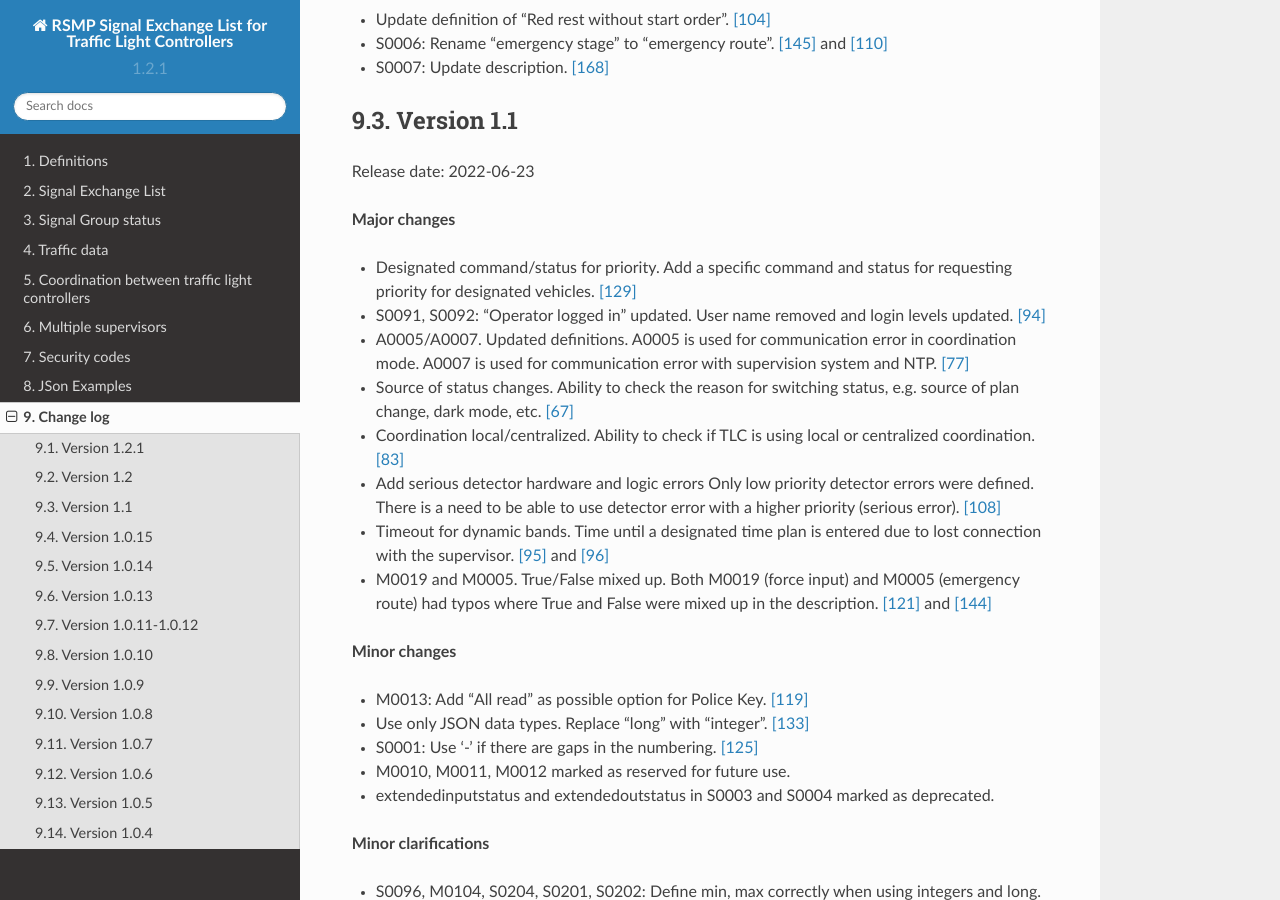
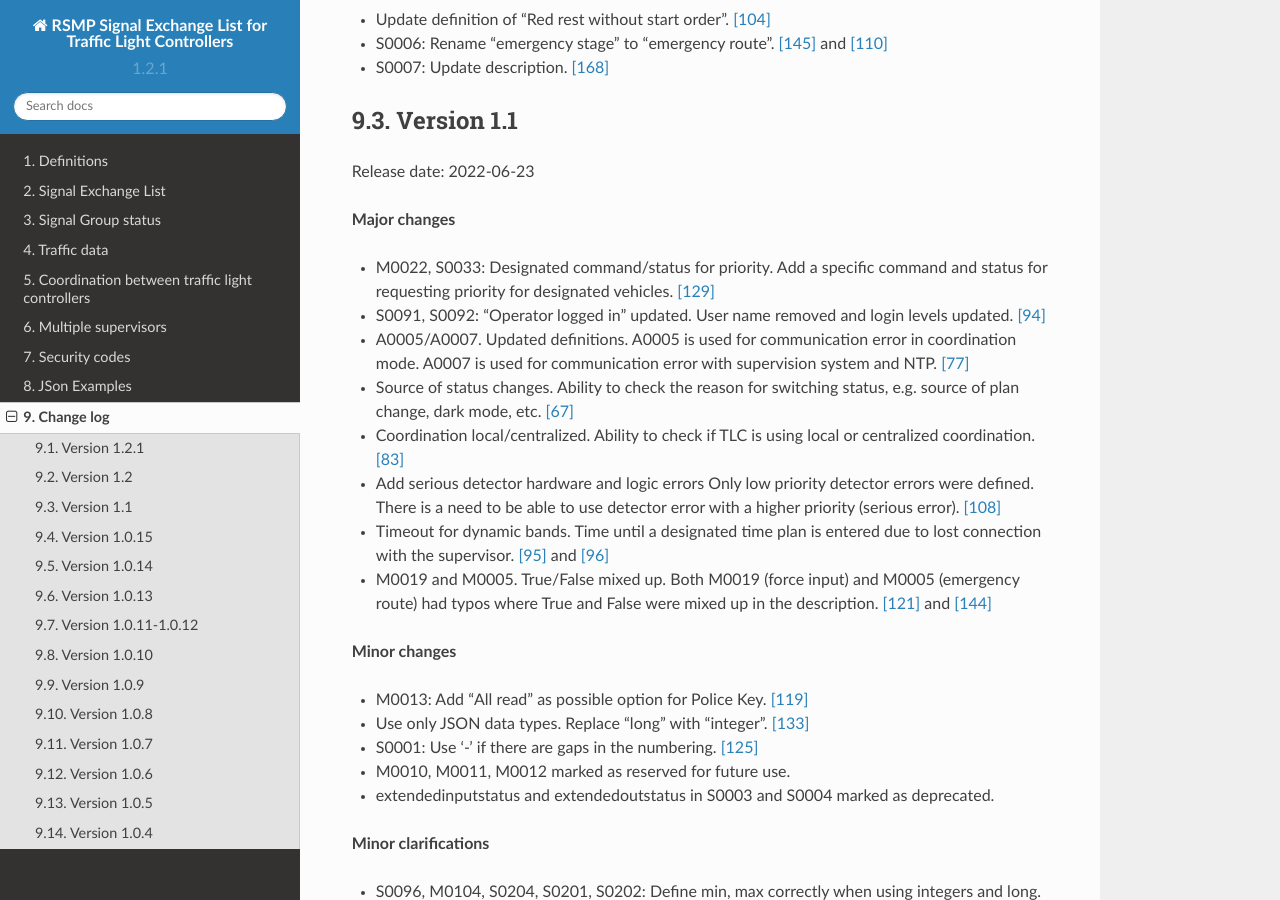
Before and after one commit to rsmp-nordic/rsmp_sxl_traffic_lights, a Sphinx documentation site: the page built from source/changelog.rst, in a window 1280 px wide and 900 px high, scrolled down 1032 px. Built offline with Sphinx 7.4.7 and the Read the Docs theme 2.0.0, drawn with Linux system fonts in a browser that asks for light colours.

Commit message:
Update changelog to include M0022

```diff
--- a/source/changelog.rst
+++ b/source/changelog.rst
@@ -53,7 +53,7 @@ Release date: 2022-06-23
 
 **Major changes**
 
-- Designated command/status for priority.
+- M0022, S0033: Designated command/status for priority.
   Add a specific command and status for requesting priority for designated
   vehicles. :issue:`129`
 - S0091, S0092: "Operator logged in" updated.
```
